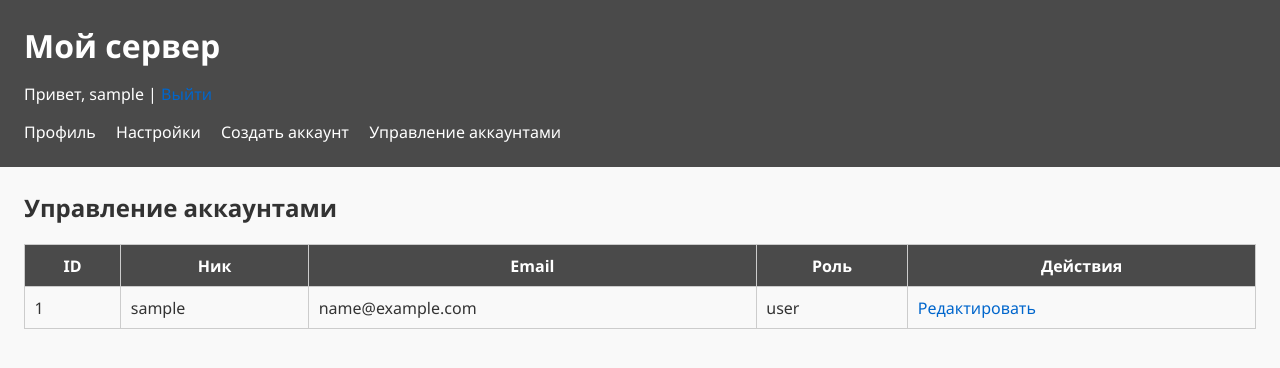
After one commit to Lolevtexa/Site, a Django app: page /manage_accounts/ in a window 1280 px wide. The commit adds this page. Shown: the top 368 px of the page. Run offline with Django 5.2, Linux system fonts and the light colour scheme; the visitor is signed in with stand-in values (Sample User, id 1); data comes from the database, SQL or seed files in the repository.

Commit message:
управление аккаунтами

```diff
--- a/accounts/models.py
+++ b/accounts/models.py
@@ -15,8 +15,18 @@ class CustomUser(AbstractUser):
         default='system'
     )
 
+    ROLE_CHOICES = [
+        ('admin', 'Admin'),
+        ('user', 'User'),
+    ]
+    role = models.CharField(
+        max_length=20,
+        choices=ROLE_CHOICES,
+        default='user'
+    )
+
     class Meta:
         db_table = 'server_users'
 
     def __str__(self):
-        return self.username
+        return f"{self.username} ({self.role})"
--- a/accounts/templates/accounts/base.html
+++ b/accounts/templates/accounts/base.html
@@ -21,6 +21,7 @@
                 <a href="{% url 'settings' %}">Настройки</a>
                 {% if user.is_staff or user.is_superuser %}
                     <a href="{% url 'create_account' %}">Создать аккаунт</a>
+                    <a href="{% url 'manage_accounts' %}">Управление аккаунтами</a>
                 {% endif %}
             </nav>
         {% else %}
--- /dev/null
+++ b/accounts/templates/accounts/manage_accounts.html
@@ -0,0 +1,38 @@
+{% extends "accounts/base.html" %}
+{% load static %}
+
+{% block title %}Управление аккаунтами{% endblock %}
+{% block content %}
+<h2>Управление аккаунтами</h2>
+
+<table>
+    <thead>
+        <tr>
+            <th>ID</th>
+            <th>Ник</th>
+            <th>Email</th>
+            <th>Роль</th>
+            <th>Действия</th>
+        </tr>
+    </thead>
+    <tbody>
+        {% for user_obj in users %}
+        <tr>
+            <td>{{ user_obj.id }}</td>
+            <td>{{ user_obj.username }}</td>
+            <td>{{ user_obj.email }}</td>
+            <td>{{ user_obj.role }}</td>
+            <td>
+                <a href="{% url 'edit_account' user_obj.id %}">Редактировать</a>
+                {% if user_obj != user %}
+                    | <a href="{% url 'delete_account' user_obj.id %}"
+                         onclick="return confirm('Удалить пользователя {{ user_obj.username }}?');">
+                         Удалить
+                       </a>
+                {% endif %}
+            </td>
+        </tr>
+        {% endfor %}
+    </tbody>
+</table>
+{% endblock %}
--- a/accounts/urls.py
+++ b/accounts/urls.py
@@ -1,4 +1,5 @@
 from django.urls import path
+from django.contrib.auth import views as auth_views
 from . import views
 
 urlpatterns = [
@@ -9,4 +10,17 @@ urlpatterns = [
     path('settings/', views.settings_view, name='settings'),
     path('edit_profile/', views.edit_profile, name='edit_profile'),
     path('create_account/', views.create_account, name='create_account'),
+
+    # Страница управления аккаунтами
+    path('manage_accounts/', views.manage_accounts, name='manage_accounts'),
+    path('edit_account/<int:user_id>/', views.edit_account, name='edit_account'),
+    path('delete_account/<int:user_id>/', views.delete_account, name='delete_account'),
+
+    # Добавляем страницу смены пароля
+    path('password/', auth_views.PasswordChangeView.as_view(
+            template_name="accounts/password_change.html"
+        ), name='password_change'),
+    path('password/done/', auth_views.PasswordChangeDoneView.as_view(
+            template_name="accounts/password_change_done.html"
+        ), name='password_change_done'),
 ]
--- a/accounts/views.py
+++ b/accounts/views.py
@@ -1,7 +1,10 @@
-from django.shortcuts import render, redirect
+from django.shortcuts import render, redirect, get_object_or_404
 from django.contrib.auth import authenticate, login, logout
 from django.contrib.auth.decorators import login_required, user_passes_test
-from .forms import CustomUserCreationForm, CustomUserChangeForm, UserSettingsForm
+from django.http import HttpResponseForbidden
+from .forms import (CustomUserCreationForm, CustomUserChangeForm,
+                    SelfUserChangeForm, UserSettingsForm)
+from .models import CustomUser
 
 def index(request):
     return render(request, 'accounts/index.html')
@@ -42,12 +45,12 @@ def settings_view(request):
 @login_required
 def edit_profile(request):
     if request.method == 'POST':
-        form = CustomUserChangeForm(request.POST, request.FILES, instance=request.user)
+        form = SelfUserChangeForm(request.POST, request.FILES, instance=request.user)
         if form.is_valid():
             form.save()
             return redirect('profile')
     else:
-        form = CustomUserChangeForm(instance=request.user)
+        form = SelfUserChangeForm(instance=request.user)
     return render(request, 'accounts/edit_profile.html', {'form': form})
 
 def admin_check(user):
@@ -59,8 +62,55 @@ def create_account(request):
     if request.method == 'POST':
         form = CustomUserCreationForm(request.POST, request.FILES)
         if form.is_valid():
-            form.save()
+            new_user = form.save(commit=False)
+            # Дополнительно, если роль 'admin' → is_staff = True
+            if new_user.role == 'admin':
+                new_user.is_staff = True
+            new_user.save()
             return redirect('index')
     else:
         form = CustomUserCreationForm()
     return render(request, 'accounts/create_account.html', {'form': form})
+
+def admin_check(user):
+    # Проверяем, что пользователь - администратор (is_staff или is_superuser)
+    return user.is_staff or user.is_superuser
+
+@login_required
+@user_passes_test(admin_check)
+def manage_accounts(request):
+    # Получаем список всех пользователей
+    users = CustomUser.objects.all()
+    return render(request, 'accounts/manage_accounts.html', {'users': users})
+
+@login_required
+@user_passes_test(admin_check)
+def edit_account(request, user_id):
+    # Редактируем другого пользователя
+    user_to_edit = get_object_or_404(CustomUser, pk=user_id)
+    if request.method == 'POST':
+        form = CustomUserChangeForm(request.POST, request.FILES, instance=user_to_edit)
+        if form.is_valid():
+            # Если роль 'admin', делаем is_staff=True, иначе is_staff=False (по желанию)
+            updated_user = form.save(commit=False)
+            if updated_user.role == 'admin':
+                updated_user.is_staff = True
+            else:
+                # Если хотите, чтобы только admin-роль имела is_staff
+                updated_user.is_staff = False
+            updated_user.save()
+            return redirect('manage_accounts')
+    else:
+        form = CustomUserChangeForm(instance=user_to_edit)
+    return render(request, 'accounts/edit_account.html', {'form': form, 'user_to_edit': user_to_edit})
+
+@login_required
+@user_passes_test(admin_check)
+def delete_account(request, user_id):
+    # Удаляем другого пользователя
+    user_to_delete = get_object_or_404(CustomUser, pk=user_id)
+    # Чтобы случайно не удалить самого себя, можно добавить проверку:
+    if user_to_delete == request.user:
+        return HttpResponseForbidden("Нельзя удалить самого себя.")
+    user_to_delete.delete()
+    return redirect('manage_accounts')
--- a/static/css/style.css
+++ b/static/css/style.css
@@ -132,3 +132,37 @@ button {
 button:hover {
   background-color: var(--link-hover);
 }
+
+table {
+  width: 100%;
+  border-collapse: collapse;
+  margin: 1em 0;
+}
+
+table thead {
+  background-color: var(--header-bg);
+  color: var(--header-text);
+}
+
+table th,
+table td {
+  padding: 0.6em;
+  border: 1px solid #ccc;
+}
+
+table tr:nth-child(even) {
+  background-color: #f5f5f5;
+}
+
+[data-theme="dark"] table tr:nth-child(even) {
+  background-color: #2b2b2b;
+}
+
+a {
+  color: var(--link-color);
+  text-decoration: none;
+}
+a:hover {
+  color: var(--link-hover);
+  text-decoration: underline;
+}
```
Also changed, not shown: accounts/forms.py (+37 -2 lines), accounts/templates/accounts/edit_account.html (added, +14 -0 lines), accounts/templates/accounts/password_change.html (added, +13 -0 lines), accounts/templates/accounts/password_change_done.html (added, +9 -0 lines), accounts/migrations/0004_customuser_role.py (added).
